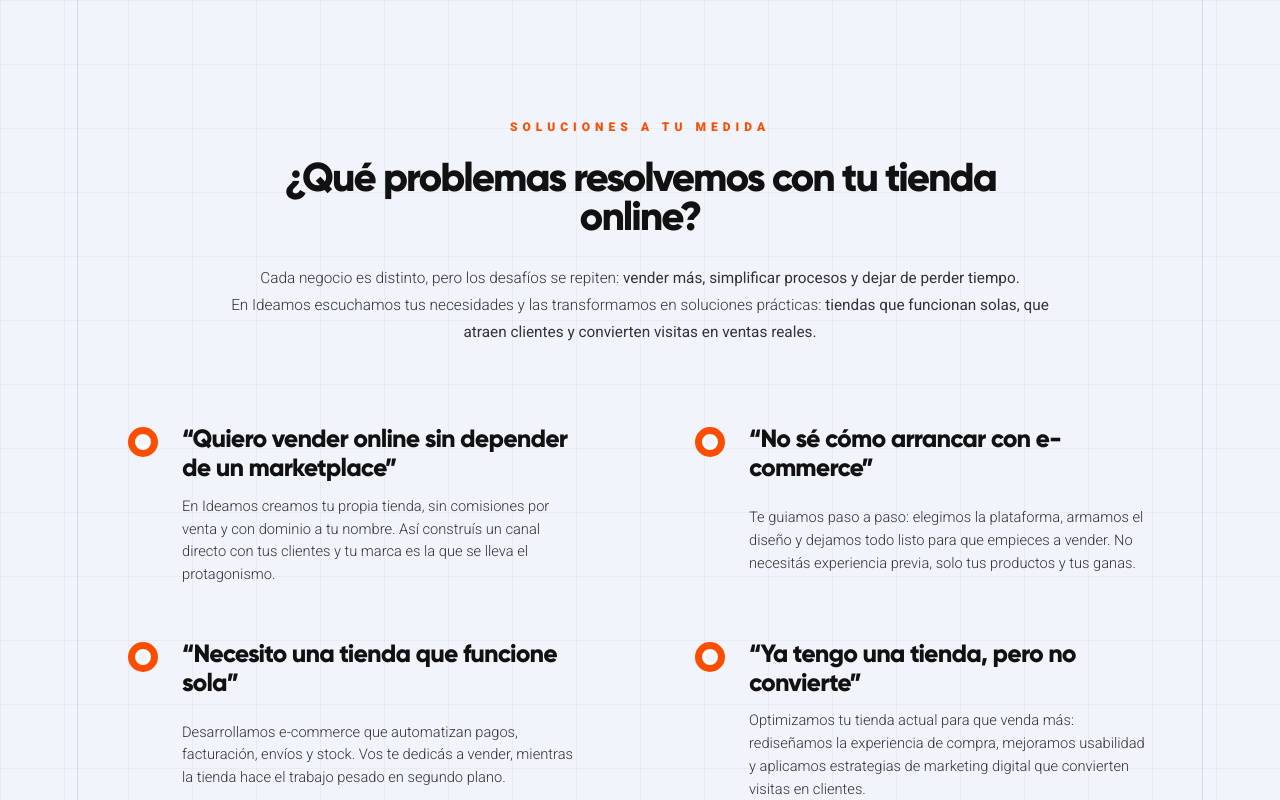
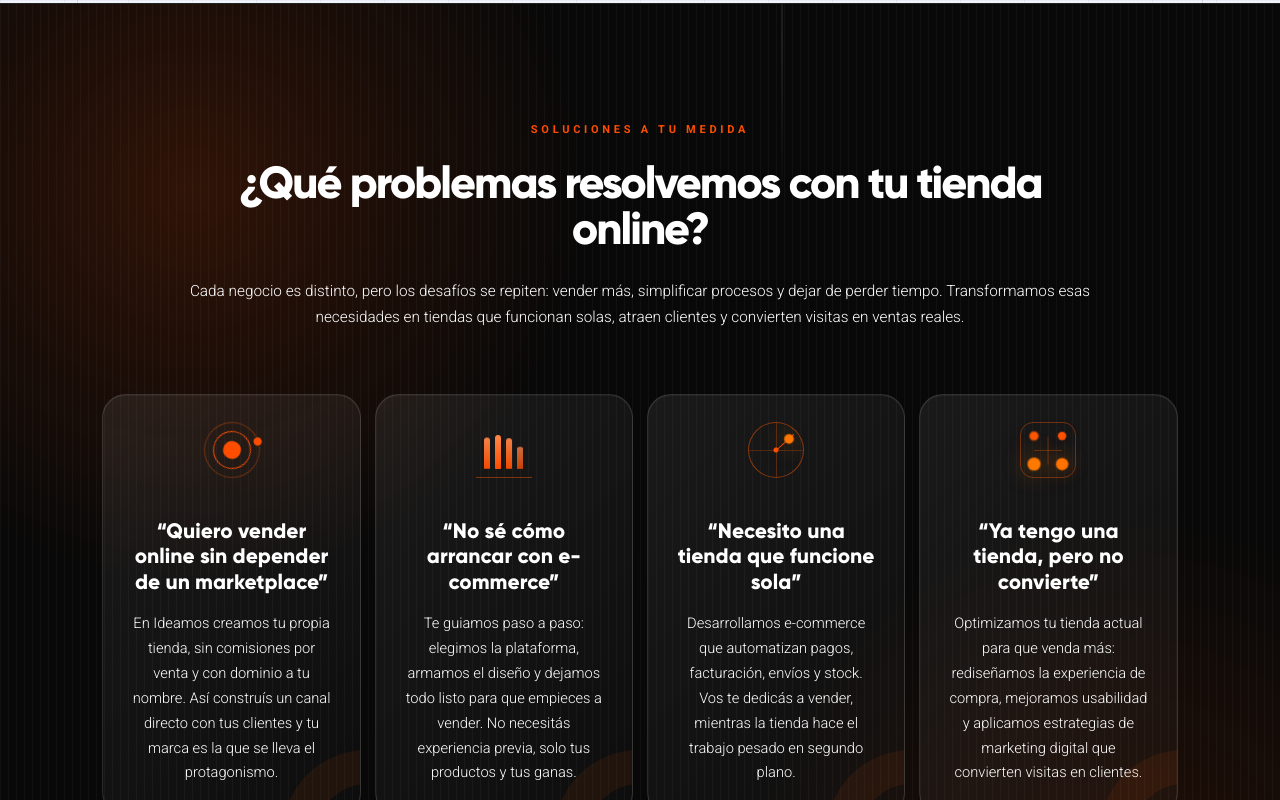
Before and after one commit to ideamosestudio/ideamosdemo, a Next.js app: page /tiendas-online in a window 1280 px wide. Shown: the part 3360-4160 px from the top of the page. Built offline with nearby package versions, Linux system fonts and the light colour scheme.

Commit message:
Armoniza espaciados y rediseña sección de tiendas

```diff
--- a/app/button-spacing.css
+++ b/app/button-spacing.css
@@ -456,6 +456,33 @@
   margin-top:54px!important;
 }
 
+/* Harmonize the problem list with the full height of its phone mockup. */
+@media(min-width:901px){
+  #site-root .design-problems-layout{
+    align-items:stretch;
+  }
+
+  #site-root .design-problems-list{
+    height:100%;
+  }
+
+  #site-root .design-problems-list article{
+    padding-block:20.4px;
+  }
+
+  #site-root .design-phone-video{
+    min-height:0;
+    align-items:stretch;
+  }
+
+  #site-root .design-phone-sequence img{
+    width:min(100%,430px);
+    height:100%;
+    max-height:none;
+    object-fit:contain;
+  }
+}
+
 @media(max-width:1200px){
   #site-root .service-benefits .service-benefits-grid{
     grid-template-columns:repeat(2,minmax(0,1fr));
--- a/app/marketing-digital/marketing.css
+++ b/app/marketing-digital/marketing.css
@@ -29,12 +29,12 @@
 .md-ecommerce-layout{display:grid;grid-template-columns:1fr minmax(330px,460px) 1fr;gap:4vw;align-items:start;max-width:1500px;margin:auto}
 .md-ecommerce-layout>div{text-align:center}.md-ecommerce-layout article{min-height:190px;padding:6px 0 28px;text-align:center}.md-ecommerce-layout article i,.md-problems-layout article>i{display:block;width:23px;height:23px;border:7px solid #ff4b00;border-radius:50%;margin:0 auto 20px}.md-ecommerce-layout h3{font-size:20px;margin:0 0 12px;letter-spacing:-.025em}.md-ecommerce-layout p{font-size:14px;line-height:1.6;color:#666;max-width:410px;margin:0 auto}.md-ecommerce-visual{position:relative;height:760px;min-height:0;align-self:center;overflow:hidden}.md-ecommerce-visual img,.md-ecommerce-visual video{display:block;position:absolute;inset:0;width:100%;height:100%;object-fit:contain}
 .md-social{min-height:0}
-.md-method-layout{display:grid;grid-template-columns:1.1fr .9fr;gap:6vw;align-items:center;max-width:1500px;margin:auto}.md-method .md-device{min-height:560px}.md-method-list article{display:grid;grid-template-columns:48px 1fr;gap:24px;padding:22px 0;border-bottom:1px solid #d7d7d7}.md-method-list small{color:#ff4b00;font-weight:800}.md-method-list h3{font-size:24px;margin:0 0 8px}.md-method-list p{margin:0;color:#666;line-height:1.55}.md-double-actions{display:flex;justify-content:center;gap:18px;margin-top:55px}.md-double-actions .md-action{margin-top:0}.md-ecommerce-actions{margin-top:75px}
-.md-problems{padding-bottom:50px}.md-problems-layout{display:grid;grid-template-columns:minmax(0,1fr) minmax(0,1fr);gap:40px;align-items:stretch;min-height:860px;max-width:1400px;margin:auto}.md-problems-layout>div:first-child{display:flex;flex-direction:column;justify-content:space-between}.md-problems-layout article{display:grid;grid-template-columns:32px 1fr;gap:22px;padding:18px 0}.md-problems-layout article>i{width:20px;height:20px;border-width:6px;margin:4px 0 0}.md-problems-layout h3{font-size:22px;line-height:1.25;margin:0 0 10px}.md-problems-layout p{margin:0;color:#666;line-height:1.6}.md-red-phone{position:relative;min-width:0;min-height:0;overflow:visible;transform:none}.md-red-phone img{position:absolute;top:0;left:50%;display:block;width:auto;height:100%;max-width:none;max-height:none;object-fit:contain;transform:translateX(-55%)}
+.md-method-layout{display:grid;grid-template-columns:1.1fr .9fr;gap:6vw;align-items:center;max-width:1500px;margin:auto}.md-method .md-device{min-height:560px}.md-method-list article{display:grid;grid-template-columns:48px 1fr;gap:24px;padding:22px 0;border-bottom:1px solid #d7d7d7}.md-method-list small{color:#ff4b00;font-size:16px;font-weight:900;letter-spacing:.08em}.md-method-list h3{font-size:24px;margin:0 0 8px}.md-method-list p{margin:0;color:#666;line-height:1.55}.md-double-actions{display:flex;justify-content:center;gap:18px;margin-top:55px}.md-double-actions .md-action{margin-top:0}.md-ecommerce-actions{margin-top:75px}
+.md-problems{padding-bottom:115px}.md-problems-layout{display:grid;grid-template-columns:minmax(0,1fr) minmax(0,1fr);gap:40px;align-items:stretch;min-height:860px;max-width:1400px;margin:auto}.md-problems-layout>div:first-child{display:flex;flex-direction:column;justify-content:space-between}.md-problems-layout article{display:grid;grid-template-columns:32px 1fr;gap:22px;padding:18px 0}.md-problems-layout article>i{width:20px;height:20px;border-width:6px;margin:4px 0 0}.md-problems-layout h3{font-size:22px;line-height:1.25;margin:0 0 10px}.md-problems-layout p{margin:0;color:#666;line-height:1.6}.md-red-phone{position:relative;min-width:0;min-height:0;overflow:visible;transform:none}.md-red-phone img{position:absolute;top:0;left:50%;display:block;width:auto;height:100%;max-width:none;max-height:none;object-fit:contain;transform:translateX(-55%)}
 .marketing-page .md-problems+.human-cta{margin-top:45px!important}
 .marketing-page .human-cta,.marketing-page .human-cta:before{background:#fff!important;background-image:none!important}
 .marketing-page [data-reveal]{opacity:0;transform:translateY(35px);transition:opacity .7s ease,transform .7s ease}.marketing-page [data-reveal].in-view{opacity:1;transform:none}
-@media(min-width:1101px){.marketing-page .md-growth{padding-top:145px}.marketing-page .desktop-video-wall+.md-section{padding-top:145px}.marketing-page .md-growth>header,.marketing-page .md-positioning>header{margin-bottom:130px}.marketing-page .md-positioning{padding-bottom:40px}.marketing-page .md-social{padding-top:30px}.md-dashboard-visual img{width:70%;height:auto!important;max-height:none!important;box-shadow:12px 0 24px -8px rgba(0,0,0,.18),0 18px 28px -8px rgba(0,0,0,.22)}}
+@media(min-width:1101px){.marketing-page .md-growth{padding-top:145px}.marketing-page .desktop-video-wall+.md-section{padding-top:165px}.marketing-page .md-growth>header{margin-bottom:130px}.marketing-page .md-positioning>header{margin-bottom:165px}.marketing-page .md-positioning{padding-bottom:40px}.marketing-page .md-social{padding-top:30px}.md-dashboard-visual img{width:70%;height:auto!important;max-height:none!important;box-shadow:12px 0 24px -8px rgba(0,0,0,.18),0 18px 28px -8px rgba(0,0,0,.22)}}
 @media(max-width:1100px){.marketing-page .md-hero h1 span{white-space:normal}.md-section{padding:90px 40px}.md-split,.md-split-wide{grid-template-columns:1fr}.md-copy{max-width:760px;margin:auto}.md-device{min-height:440px}.md-ecommerce-layout{grid-template-columns:1fr}.md-ecommerce-layout>div:first-child{text-align:left}.md-ecommerce-layout article{min-height:0;text-align:left}.md-ecommerce-layout article i{margin:0 0 15px}.md-ecommerce-visual{height:720px;max-width:620px;margin:auto;order:-1}.md-method-layout,.md-problems-layout{grid-template-columns:1fr}.md-red-phone{position:relative;top:0;height:700px}.md-method .md-device{min-height:400px}}
 @media(max-width:700px){.marketing-page .md-hero h1{font-size:46px}.md-section{padding:75px 22px}.md-section header{margin-bottom:65px}.md-section header h2{font-size:38px}.md-section header h2 br{display:none}.md-copy h3{font-size:39px}.md-copy h4{font-size:19px}.md-copy>div{font-size:15px}.md-device{min-height:340px}.md-device img,.md-device video{border-width:6px;border-radius:22px}.md-ecommerce-layout{gap:30px}.md-ecommerce-visual{height:600px}.md-double-actions{flex-direction:column}.md-double-actions .md-action{width:100%}.md-method-list article{grid-template-columns:35px 1fr}.md-red-phone{height:570px}}
 @media(max-width:1100px){.md-red-phone img{height:700px}}
--- a/app/posicionamiento-web/posicionamiento.css
+++ b/app/posicionamiento-web/posicionamiento.css
@@ -22,8 +22,8 @@
 .pw-benefit-list{display:flex;flex-direction:column;gap:26px}.pw-benefit-list article{display:grid;grid-template-columns:28px 1fr;gap:20px}.pw-benefit-list article>i,.pw-maps-grid article>i{width:22px;height:22px;border:6px solid #ff4b00;border-radius:50%;margin-top:2px}.pw-benefit-list h3{font-size:22px;line-height:1.2;margin:0 0 9px;letter-spacing:-.025em}.pw-benefit-list p{margin:0;color:#666;font-family:"Roboto",Arial,sans-serif;font-size:14px;line-height:1.55}.pw-phone{height:900px;display:flex;align-items:center;justify-content:center}.pw-phone img{display:block;height:100%;width:auto;max-width:100%;object-fit:contain;filter:drop-shadow(0 35px 50px #0002)}
 .pw-wide-video{width:100%;height:min(72vw,820px);background:#050505;overflow:hidden}.pw-wide-video video{display:block;width:100%;height:100%;object-fit:cover}
 .pw-seo{padding-top:120px}.pw-seo-lead{display:grid;grid-template-columns:minmax(420px,.8fr) minmax(600px,1.2fr);gap:6vw;align-items:center;max-width:1500px;margin:0 auto 130px}.pw-tablet{display:flex;justify-content:center}.pw-tablet img{display:block;width:100%;max-width:850px;filter:drop-shadow(0 35px 45px #0002)}
-.pw-seo-benefits{display:grid;grid-template-columns:.9fr 1.1fr;gap:7vw;align-items:center;max-width:1450px;margin:auto}.pw-seo-summary{align-self:center}.pw-seo-summary p{max-width:520px;color:#666;font-family:"Roboto",Arial,sans-serif;line-height:1.7}.pw-seo-summary .pw-action{margin-top:30px}.pw-seo-benefits .pw-benefit-list{gap:32px}
-.pw-maps{padding-top:130px;padding-bottom:130px}.pw-maps-lead{display:grid;grid-template-columns:.8fr 1.2fr;gap:6vw;align-items:center;max-width:1450px;margin:auto}.pw-maps .pw-copy h2{font-size:clamp(42px,4.3vw,66px);line-height:.98;letter-spacing:-.055em;margin:24px 0 28px}.pw-maps .pw-copy h2 span{font-size:.63em;line-height:1.08;display:block;margin-top:14px;letter-spacing:1pt}.pw-maps-image img{display:block;width:100%;filter:drop-shadow(0 32px 42px #0002)}.pw-maps-grid{display:grid;grid-template-columns:repeat(3,1fr);gap:6vw;max-width:1500px;margin:100px auto 0;text-align:center}.pw-maps-grid article>i{display:block;margin:0 auto 24px}.pw-maps-grid h3{font-size:21px;line-height:1.2;margin:0 auto 14px;max-width:340px}.pw-maps-grid p{font-family:"Roboto",Arial,sans-serif;font-size:14px;line-height:1.6;color:#666}.pw-center-action{display:flex;justify-content:center;gap:16px;flex-wrap:wrap;text-align:center}
+.pw-seo-benefits{display:grid;grid-template-columns:.9fr 1.1fr;gap:7vw;align-items:center;max-width:1450px;margin:auto}.pw-seo-summary{display:flex;align-self:center;flex-direction:column;justify-content:center}.pw-seo-summary h2{margin-bottom:34px}.pw-seo-summary p{max-width:520px;margin:0;color:#666;font-family:"Roboto",Arial,sans-serif;line-height:1.7}.pw-seo-summary .pw-action{margin-top:34px}.pw-seo-benefits .pw-benefit-list{gap:32px}
+.pw-maps{padding-top:130px;padding-bottom:130px}.pw-maps-lead{display:grid;grid-template-columns:.8fr 1.2fr;gap:6vw;align-items:center;max-width:1450px;margin:auto}.pw-maps .pw-copy h2{font-size:clamp(42px,4.3vw,66px);line-height:.98;letter-spacing:-.055em;margin:24px 0 28px}.pw-maps .pw-copy h2 span{font-size:.63em;line-height:1.08;display:block;margin-top:14px;letter-spacing:-.04em}.pw-maps-image img{display:block;width:100%;filter:drop-shadow(0 32px 42px #0002)}.pw-maps-grid{display:grid;grid-template-columns:repeat(3,1fr);gap:6vw;max-width:1500px;margin:100px auto 0;text-align:center}.pw-maps-grid article>i{display:block;margin:0 auto 24px}.pw-maps-grid h3{font-size:21px;line-height:1.2;margin:0 auto 14px;max-width:340px}.pw-maps-grid p{font-family:"Roboto",Arial,sans-serif;font-size:14px;line-height:1.6;color:#666}.pw-center-action{display:flex;justify-content:center;gap:16px;flex-wrap:wrap;text-align:center}
 .posicionamiento-page [data-reveal]{opacity:0;transform:translateY(35px);transition:opacity .7s ease,transform .7s ease}.posicionamiento-page [data-reveal].in-view{opacity:1;transform:none}
 .posicionamiento-page .human-cta,.posicionamiento-page .human-cta:before{background:#fff!important;background-image:none!important}
 @media(min-width:1101px){
--- a/app/tiendas-online/shops.css
+++ b/app/tiendas-online/shops.css
@@ -43,6 +43,7 @@
 .shops-problems-grid .shops-feature h3{font-size:25px}
 .shops-problems-grid .shops-feature p{max-width:none;margin:0}
 .shops-problems>.internal-actions{position:relative;z-index:2;justify-content:center;margin:72px auto 0}
+.shops-problems .shops-benefits-lead{max-width:980px;margin:26px auto 0;color:#fff;font-family:"Roboto",Arial,sans-serif;font-size:11.5pt;font-weight:300;line-height:1.7;text-align:center}
 
 @media(max-width:1100px){
   .shops-intro-layout{grid-template-columns:1fr 1.1fr}
--- a/components/ShopPage.tsx
+++ b/components/ShopPage.tsx
@@ -2,7 +2,8 @@
 
 import { useEffect } from "react";
 import ManagedBackgroundVideo from "../app/components/ManagedBackgroundVideo";
-import { HeroChrome, HomeAdvisorySection, HomeClosingSections } from "./SharedHomeSections";
+import { DarkGridBackground, HeroChrome, HomeAdvisorySection, HomeClosingSections } from "./SharedHomeSections";
+import HomeTestimonials from "./HomeTestimonials";
 import LightGridFrame from "./LightGridFrame";
 import SiteHeader from "./SiteHeader";
 
@@ -104,17 +105,24 @@ export default function ShopPage() {
       <Actions />
     </section>
 
-    <section className="shops-problems shops-grid-bg">
-      <header className="shops-heading">
+    <section className="service-section service-benefits shops-problems">
+      <DarkGridBackground />
+      <header className="service-heading">
         <p>SOLUCIONES A TU MEDIDA</p>
         <h2>¿Qué problemas resolvemos con tu tienda<br/>online?</h2>
-        <span>Cada negocio es distinto, pero los desafíos se repiten: <b>vender más, simplificar procesos y dejar de perder tiempo.</b><br/>En Ideamos escuchamos tus necesidades y las transformamos en soluciones prácticas: <b>tiendas que funcionan solas, que<br/>atraen clientes y convierten visitas en ventas reales.</b></span>
+        <div className="shops-benefits-lead">Cada negocio es distinto, pero los desafíos se repiten: vender más, simplificar procesos y dejar de perder tiempo. Transformamos esas necesidades en tiendas que funcionan solas, atraen clientes y convierten visitas en ventas reales.</div>
       </header>
-      <div className="shops-problems-grid">
-        {problems.map(([title, copy]) => <Feature key={title} title={title} copy={copy} />)}
+      <div className="service-items service-benefits-grid">
+        {problems.map(([title, copy], index) => <article key={title}>
+          <span className={`benefit-motion benefit-motion-${index + 1}`} aria-hidden="true"><i/><i/><i/><i/></span>
+          <h3>{title}</h3>
+          <p>{copy}</p>
+        </article>)}
       </div>
       <Actions />
     </section>
+
+    <HomeTestimonials />
 
     <HomeAdvisorySection />
     </LightGridFrame>
```
